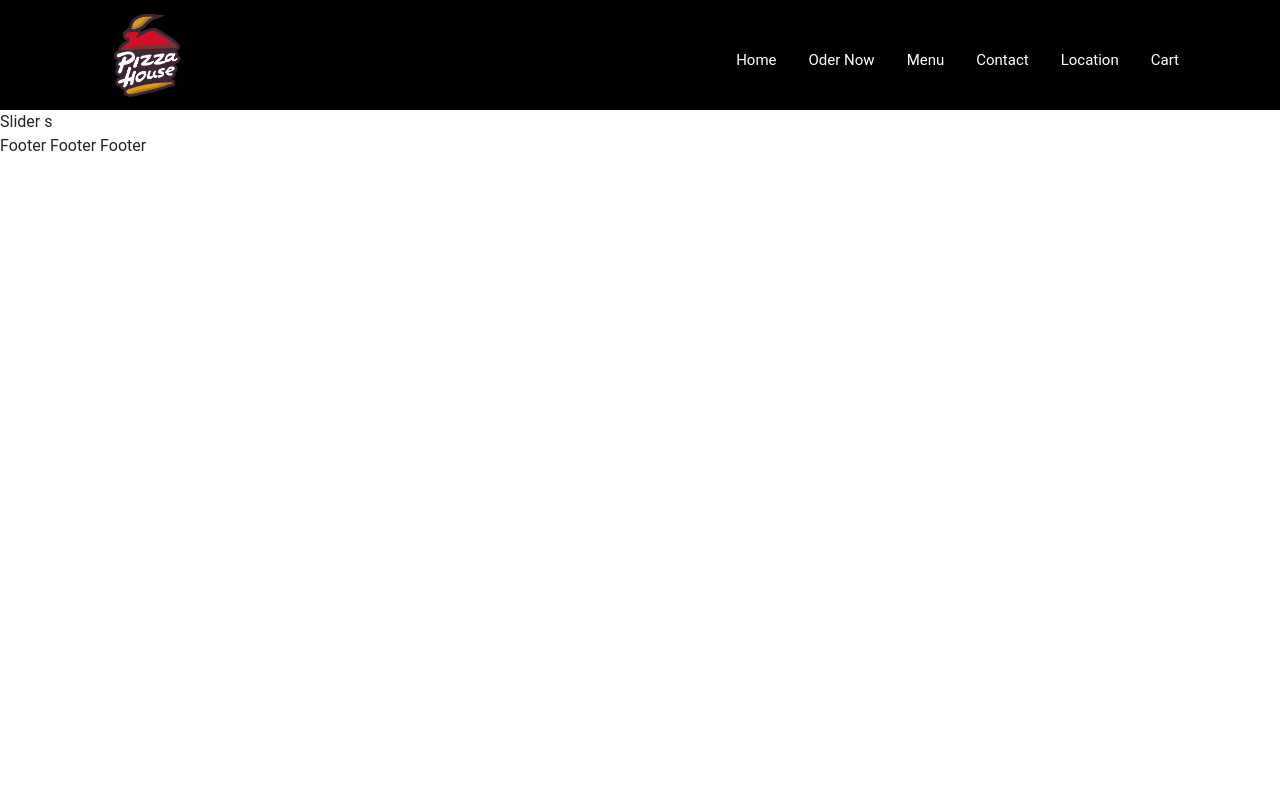
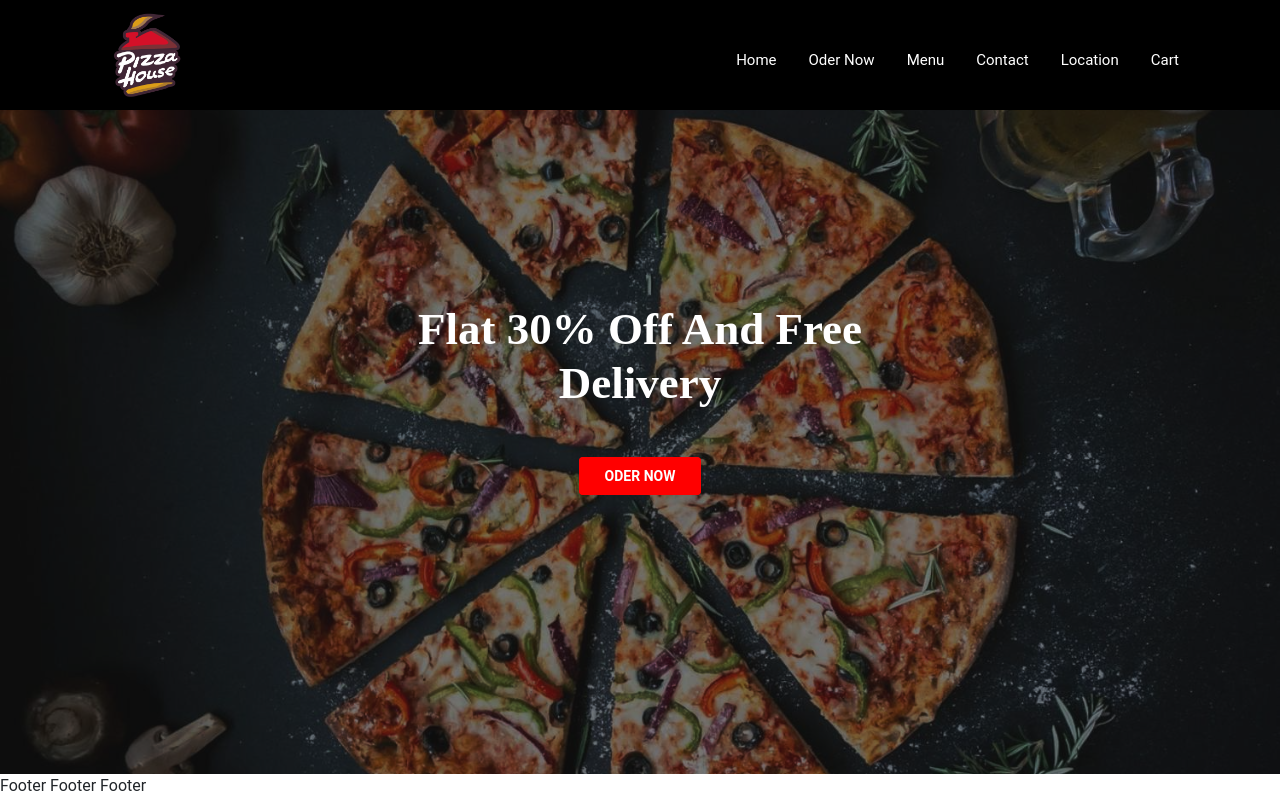
Before and after one commit to muhammadidreesshaikh/Pizza-s-House, a React (Create React App) app: page / in a window 1280 px wide. Built offline with nearby package versions, Linux system fonts and the light colour scheme.

Commit message:
slider section done

```diff
--- a/src/assets/css/slider.css
+++ b/src/assets/css/slider.css
@@ -0,0 +1,45 @@
+.slider
+{
+    background-image: url(../img/z4.jpg);
+    width: 100%;
+    height: 83vh;
+    padding: 15% 0 5% 0;
+    text-align: center;
+    background-size: cover;
+    background-position: center;
+    background-repeat: no-repeat;
+    background-blend-mode: soft-light;
+    background-color: #383838;
+}
+
+.slider h1
+{
+    color: white;
+    font-size: 45px;
+    font-family: serif;
+    font-weight: 600;
+}
+
+.slider .button
+{
+    margin-top: 10%;
+}
+
+.slider .button a
+{
+    border: 1px solid red;
+    border-radius: 4px;
+    padding: 10px 25px;
+    background-color: red;
+    font-size: 14px;
+    color: white;
+    font-weight: 600;
+}
+
+.slider .button a:hover
+{
+    background-color: black;
+    color: red;
+    opacity: 0.5s;
+    transition: 0.5s;
+}
--- a/src/layout/Slider.js
+++ b/src/layout/Slider.js
@@ -5,7 +5,23 @@ import '../assets/css/slider.css';
 function Slider() {
     return(
         <div>
-            <p>Slider s</p>
+
+           <div className="slider">
+                <div className="container">
+                    <div className="row justify-content-center ">
+
+                        <div className="col-md-6">
+                            <h1>Flat 30% Off And Free Delivery</h1>
+
+                            <div className="button">
+                                <a href="#">ODER NOW</a>
+                            </div>
+                        </div>
+
+                    </div>
+                </div>
+           </div>
+
         </div>
     );
 }
```
